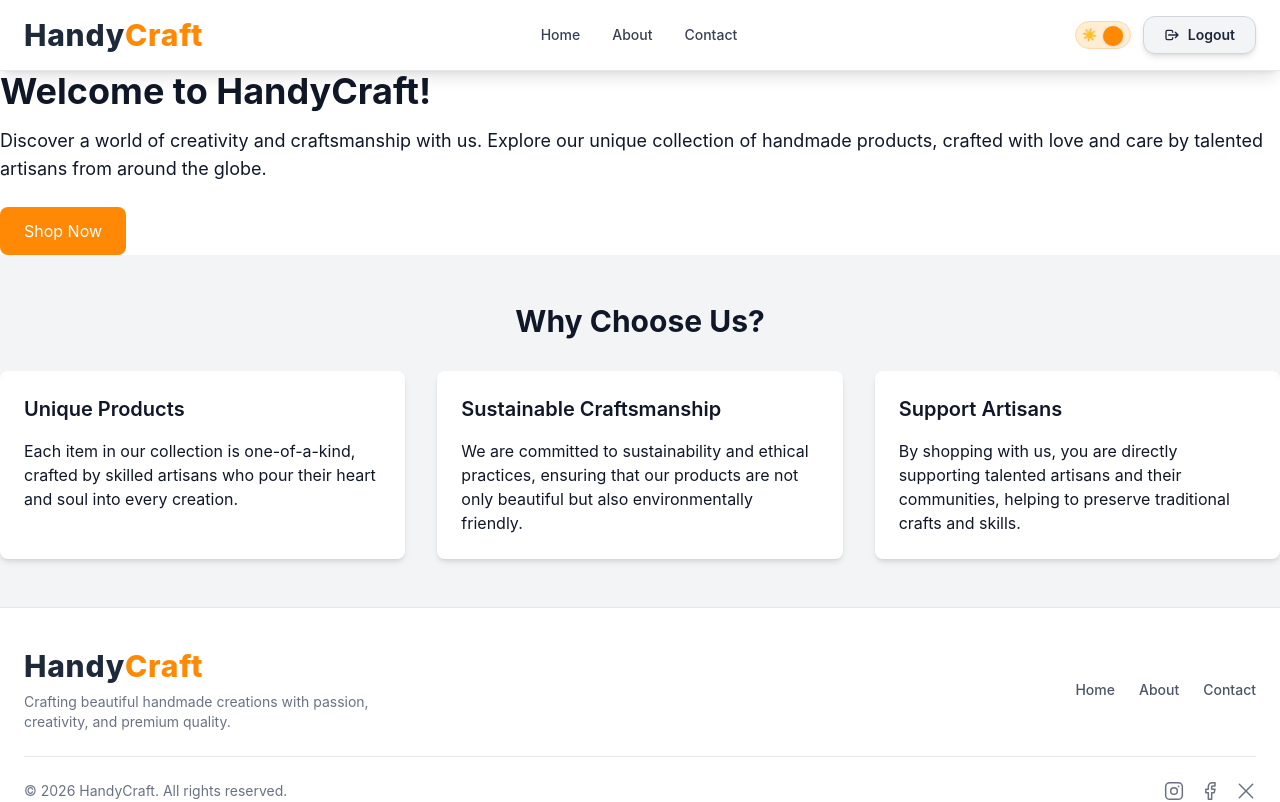
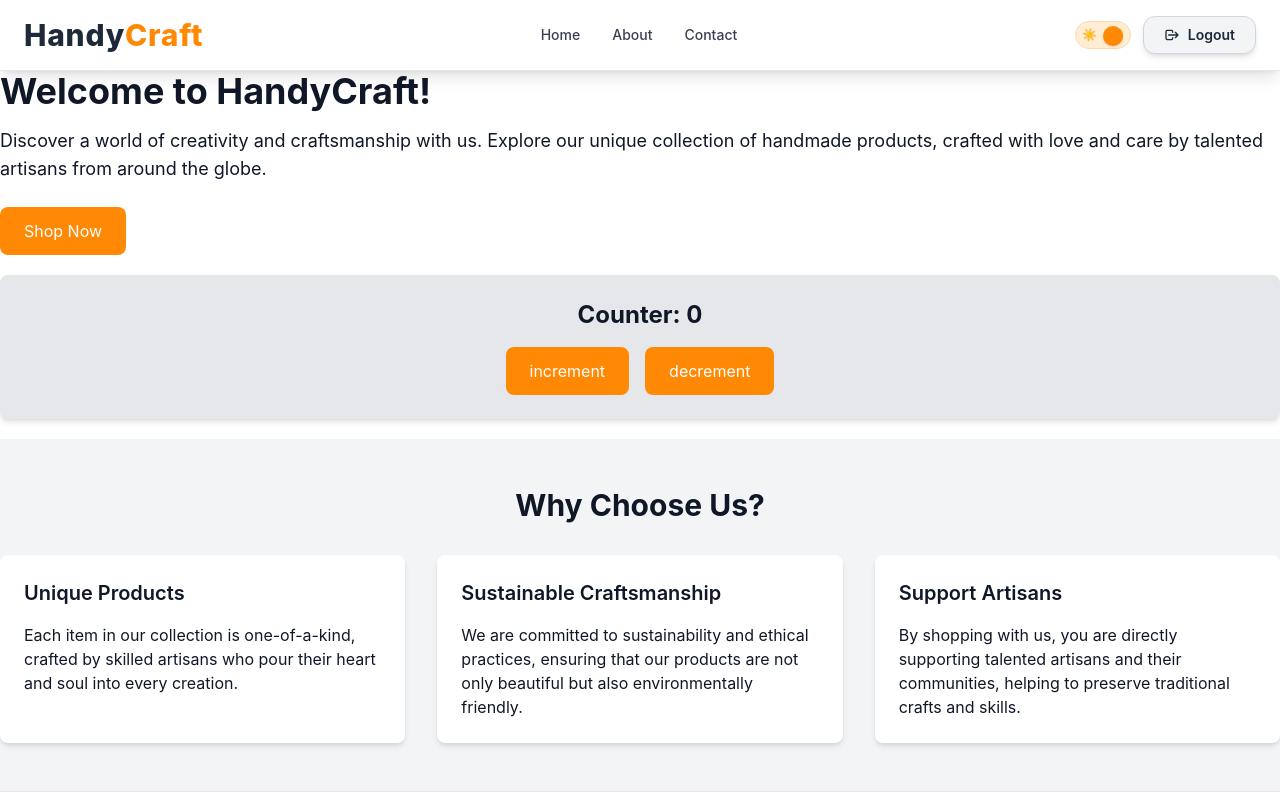
Before and after one commit to Hassanjaved17/React-Practice, a React (Vite) app: page / in a window 1280 px wide. Shown: the top 802 px of the page. Built offline with nearby package versions, Linux system fonts and the light colour scheme.

Commit message:
feat: add Counter component and integrate it into Home page; update Button component to handle onClick prop

```diff
--- a/src/components/buttons/Button.jsx
+++ b/src/components/buttons/Button.jsx
@@ -1,11 +1,11 @@
 // import React from 'react'
 
-const Button = ({ title }) => { // Destructure the title prop
+const Button = ({ title, onClick }) => { // Destructure the title prop
   return (
-    <button className="bg-orange-400 text-white px-6 py-3 rounded-lg hover:bg-orange-500 transition duration-300">
+    <button className="bg-orange-400 text-white px-6 py-3 rounded-lg hover:bg-orange-500 transition duration-300" onClick={onClick} >
       {title}
     </button>
   )
 }
 
-export default Button
+export default Button;
--- /dev/null
+++ b/src/components/counter/Counter.jsx
@@ -0,0 +1,20 @@
+// import React from 'react'
+import Botton from "../buttons/Button"
+import { useState } from "react"
+
+const Counter = () => {
+    const [count, setCount] = useState(0);
+    return (
+        <>
+            <div className="bg-gray-200 p-6 rounded-lg shadow-md text-center gap-2">
+                <h1 className="text-2xl font-bold mb-4">Counter: {count}</h1>
+                <div className="flex justify-center gap-4">
+                    <Botton title="increment" onClick={() => setCount(count + 1)} />
+                    <Botton title="decrement" onClick={() => setCount(count - 1)} />
+                </div>
+            </div>
+        </>
+    )
+}
+
+export default Counter
--- a/src/pages/Home.jsx
+++ b/src/pages/Home.jsx
@@ -1,6 +1,7 @@
 // import React from 'react'
 
 import Button from "../components/buttons/Button"
+import Counter from "../components/counter/Counter"
 
 function Home() {
   return (
@@ -15,6 +16,10 @@ function Home() {
           <Button title="Shop Now"/>
         </div>
       </div>
+
+<div className=" mt-5 mb-5"><Counter/></div>
+
+
 
       <div className="features py-12 bg-gray-100">
         <div className="container">
```
